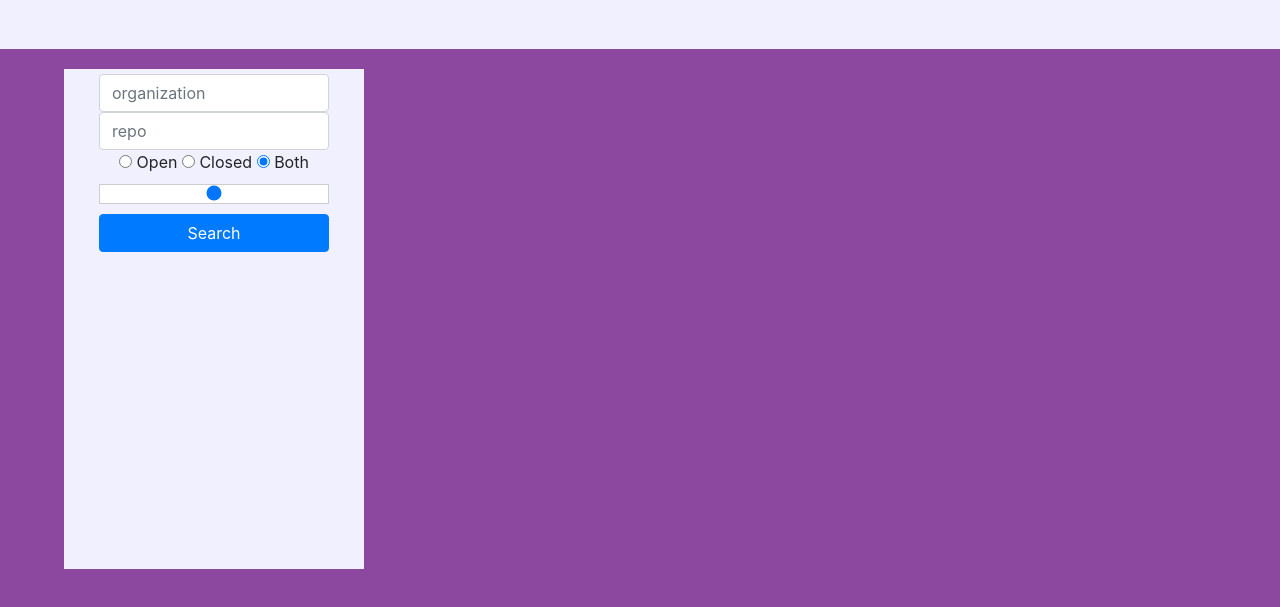
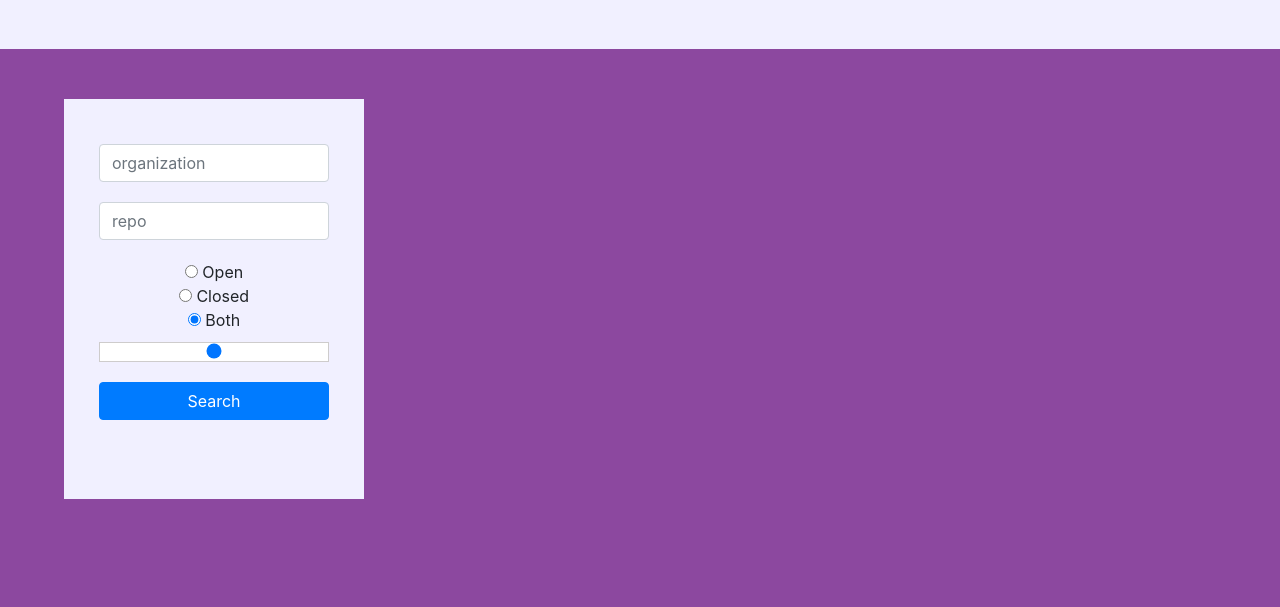
Before and after one commit to BairnOwl/GitHub-Connector, a website: page templates/home.html in a window 1280 px wide. Shown: the part 51-658 px from the top of the page. Drawn offline with nearby package versions, Linux system fonts and the light colour scheme; files that its build step writes are made by us from their sources; files whose address does not match are found by name.

Commit message:
some css tweaks

```diff
--- a/public/style.css
+++ b/public/style.css
@@ -20,48 +20,40 @@ body {
 	text-align: center;
 }
 
+.input {
+	margin-top: 10px;
+	margin-bottom: 20px;
+}
 #user_input {
 	float: left;
 	margin-left: 5%;
-	margin-top: 20px;
-	height: 500px;
+	margin-top: 50px;
+	height: 400px;
 	width: 300px;
 	background-color: #F1F0FF;
+	padding-top: 30px;
+}
 
+#input-form {
+	display: flex;
+	justify-content: center;
 }
+
 #search_bar {
 	margin: auto;
-	height: 50px;
 	width: 80%;
-/*	border: 1px solid #618afd;*/
 	padding: 5px;
 }
-/*input[type=text] {
-	width: 90%;
-	background-color: #F1F0FF;
-	height: 40px;
-	opacity: 0.8;
-	border: 2px solid #C3C3E5;
-	padding: 5px;
-}*/
-/*input[type=text]:focus {
-	background-color: white;
-	border: 1px solid #a6c0b4;
-	opacity: 0.9;
-}*/
-/*input[type=submit] {
-	text-align: center;
-	height: 40px;
-	width: 80px;
-	padding: 5px 5px;
-	border: 2px solid #919793;
-	position: absolute;
-	margin-left: 10px;
-}*/
+
 #results {
+	margin-top: 50px;
 	width: 70%;
 	float: right;
 	background-color: white;
+}
+
+#send_button {
+	margin-top: 10px;
 }
 
 input[type=range] {
@@ -91,7 +83,7 @@ input[type=range]::-webkit-slider-runnable-track {
 	width: 1024px;
 }
 
-table{
+table {
     border: 1px solid black;
     table-layout: fixed;
     width: 200px;
--- a/templates/home.html
+++ b/templates/home.html
@@ -15,18 +15,19 @@
 	<div id="user_input">
 	<div id="search_bar">
 		<form id="input_form">
-			<input type="text" list="input_content" name = "url" id="org_url" placeholder="organization" class="form-control" />
+			<input type="text" list="input_content" name = "url" id="org_url" placeholder="organization" class="form-control input" />
 				<datalist id="input_content">
 					<option value="Teradata">
 				</datalist>
-			<input type="text" list="input_content" name = "url" id="repo_url" placeholder="repo" class="form-control">
+			<input type="text" list="input_content" name = "url" id="repo_url" placeholder="repo" class="form-control input">
 				<datalist id="input_content">
 					<option value="presto">
 				</datalist>
-
-			 <input type="radio" name="status" value="open" checked> Open
-			 <input type="radio" name="status" value="closed" checked> Closed
+			<div class="radio">
+			 <input type="radio" name="status" value="open" checked> Open <br>
+			 <input type="radio" name="status" value="closed" checked> Closed <br>
 			 <input type="radio" name="status" value="both" checked> Both
+			</div>
 
 			<input type="range" id="time-range">
 
```
